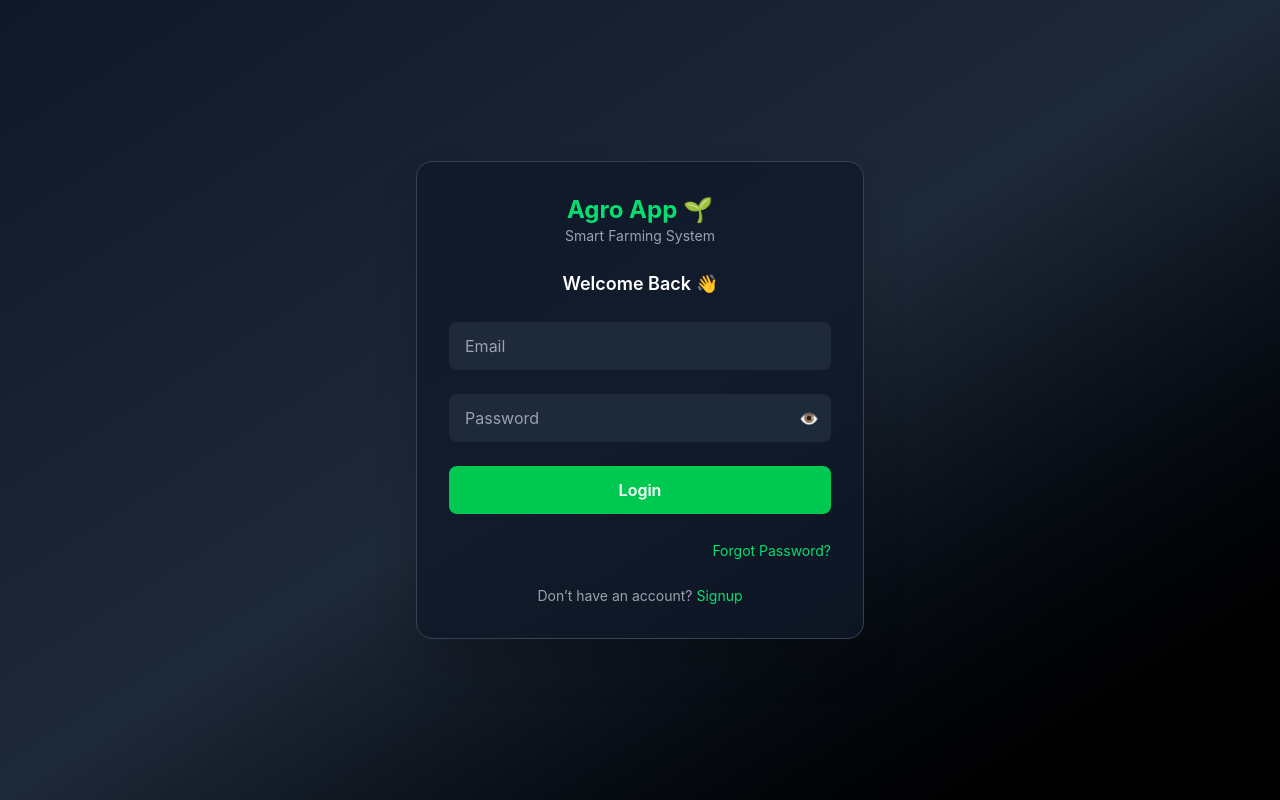
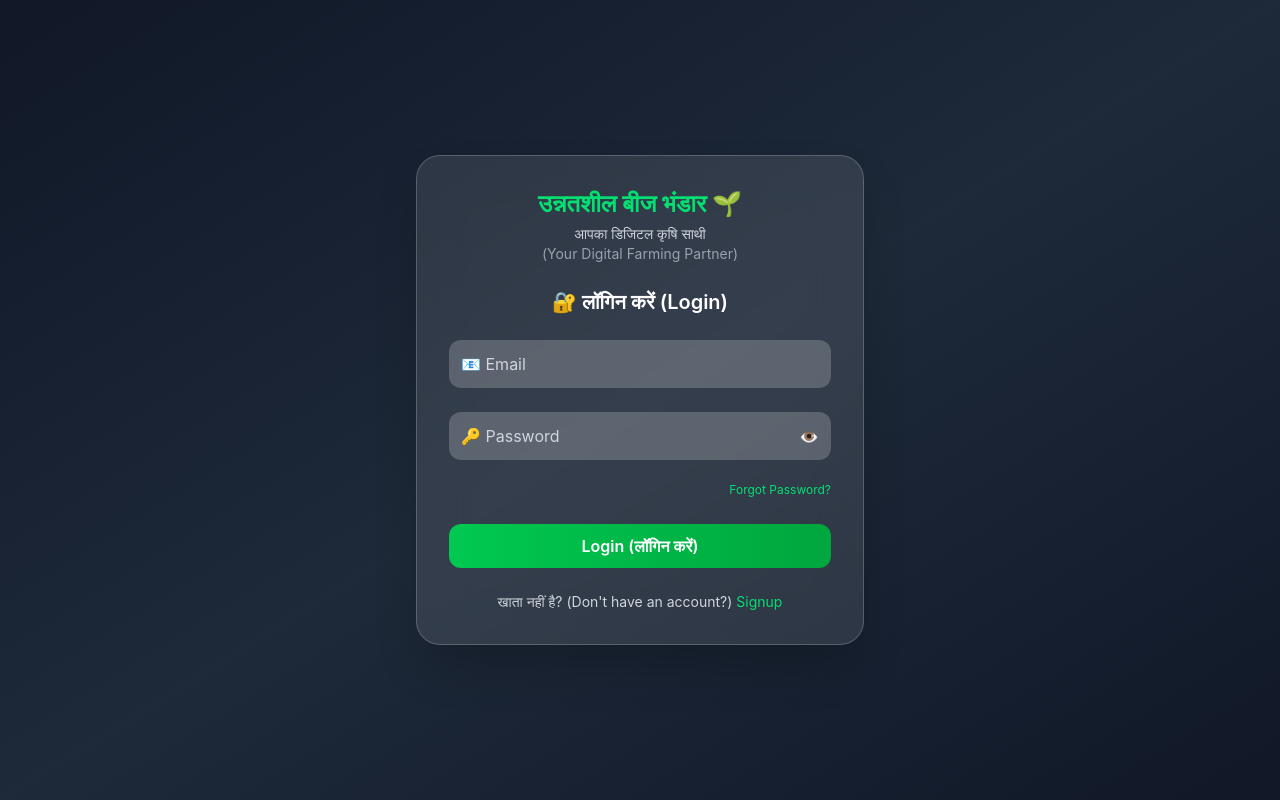
Before and after one commit to Alok-Verma45/agro-app, a React (Vite) app in the folder agro-app-client/: page /login in a window 1280 px wide. Built offline with nearby package versions, Linux system fonts and the light colour scheme.

Commit message:
feat(auth): polish login, signup and reset password UI + form submit support

```diff
--- a/agro-app-client/src/pages/Login.jsx
+++ b/agro-app-client/src/pages/Login.jsx
@@ -10,9 +10,11 @@ function Login() {
 
   const navigate = useNavigate();
 
-  const handleLogin = async () => {
+  const handleLogin = async (e) => {
+    e.preventDefault(); // 🔥 form submit fix
+
     if (!form.email || !form.password) {
-      return setError("Fill all fields");
+      return setError("⚠️ सभी फील्ड भरें (Fill all fields)");
     }
 
     setLoading(true);
@@ -27,47 +29,56 @@ function Login() {
 
       navigate(role === "ADMIN" ? "/dashboard" : "/home");
     } catch {
-      setError("Invalid credentials");
+      setError("❌ गलत जानकारी (Invalid credentials)");
     } finally {
       setLoading(false);
     }
   };
 
   return (
-    <div className="min-h-screen flex items-center justify-center px-4
-    bg-gradient-to-br from-gray-900 via-gray-800 to-black">
+    <div className="min-h-screen flex items-center justify-center
+    px-4 sm:px-6
+    bg-gradient-to-br from-gray-900 via-gray-800 to-gray-900">
 
-      {/* CARD */}
-      <div className="w-full max-w-md p-8 rounded-2xl
-      bg-gray-900/80 border border-gray-700
-      shadow-2xl space-y-6">
+      {/* 🔥 FORM WRAPPER */}
+      <form
+        onSubmit={handleLogin}
+        className="w-full max-w-sm sm:max-w-md p-6 sm:p-8 rounded-2xl sm:rounded-3xl
+        bg-white/10 backdrop-blur-xl border border-white/20
+        shadow-2xl space-y-6"
+      >
 
-        {/* HEADER */}
+        {/* 🌱 BRAND */}
         <div className="text-center">
-          <h1 className="text-2xl font-bold text-green-400">
-            Agro App 🌱
+          <h1 className="text-xl sm:text-2xl font-bold text-green-400">
+            उन्नतशील बीज भंडार 🌱
           </h1>
-          <p className="text-gray-400 text-sm">
-            Smart Farming System
+          <p className="text-gray-300 text-xs sm:text-sm mt-1">
+            आपका डिजिटल कृषि साथी <br />
+            <span className="text-gray-400">
+              (Your Digital Farming Partner)
+            </span>
           </p>
         </div>
 
-        {/* TITLE */}
-        <h2 className="text-lg font-semibold text-center text-white">
-          Welcome Back 👋
+        {/* 🔐 TITLE */}
+        <h2 className="text-lg sm:text-xl font-semibold text-center text-white">
+          🔐 लॉगिन करें (Login)
         </h2>
 
         {/* ERROR */}
         {error && (
-          <p className="text-red-400 text-sm text-center">{error}</p>
+          <p className="text-red-400 text-sm text-center">
+            {error}
+          </p>
         )}
 
-        {/* EMAIL */}
+        {/* 📧 EMAIL */}
         <input
           type="email"
-          placeholder="Email"
-          className="w-full px-4 py-3 rounded-lg
-          bg-gray-800 text-white placeholder-gray-400
+          placeholder="📧 Email"
+          className="w-full p-3 rounded-xl
+          bg-white/20 text-white placeholder-gray-300
           outline-none focus:ring-2 focus:ring-green-400"
           value={form.email}
           onChange={(e) =>
@@ -75,13 +86,13 @@ function Login() {
           }
         />
 
-        {/* PASSWORD */}
+        {/* 🔑 PASSWORD */}
         <div className="relative">
           <input
             type={showPassword ? "text" : "password"}
-            placeholder="Password"
-            className="w-full px-4 py-3 rounded-lg
-            bg-gray-800 text-white placeholder-gray-400
+            placeholder="🔑 Password"
+            className="w-full p-3 rounded-xl
+            bg-white/20 text-white placeholder-gray-300
             outline-none focus:ring-2 focus:ring-green-400"
             value={form.password}
             onChange={(e) =>
@@ -89,44 +100,50 @@ function Login() {
             }
           />
 
-          <button
-            type="button"
+          <span
             onClick={() => setShowPassword(!showPassword)}
-            className="absolute right-3 top-1/2 -translate-y-1/2 text-gray-400"
+            className="absolute right-3 top-3 cursor-pointer text-gray-300 hover:text-white"
           >
             {showPassword ? "🙈" : "👁️"}
-          </button>
+          </span>
         </div>
 
-        {/* LOGIN BUTTON */}
-        <button
-          onClick={handleLogin}
-          disabled={loading}
-          className="w-full py-3 rounded-lg
-          bg-green-500 hover:bg-green-600
-          text-white font-semibold transition"
-        >
-          {loading ? "Logging..." : "Login"}
-        </button>
-
-        {/* 🔥 FORGOT PASSWORD (NEW POSITION) */}
-        <div className="text-right">
+        {/* 🔥 FORGOT PASSWORD */}
+        <div className="text-right -mt-2">
           <Link
             to="/forgot-password"
-            className="text-sm text-green-400 hover:underline"
+            className="text-xs text-green-400 hover:underline"
           >
             Forgot Password?
           </Link>
         </div>
 
-        {/* SIGNUP */}
-        <p className="text-sm text-center text-gray-400">
-          Don’t have an account?{" "}
+        {/* 🚀 BUTTON */}
+        <button
+          type="submit" // 🔥 important
+          disabled={loading}
+          className="w-full py-2.5 rounded-xl
+          bg-gradient-to-r from-green-500 to-green-600
+          hover:scale-105 active:scale-95
+          disabled:opacity-50
+          text-white font-semibold transition flex items-center justify-center gap-2"
+        >
+          {loading && (
+            <span className="w-4 h-4 border-2 border-white border-t-transparent rounded-full animate-spin"></span>
+          )}
+          {loading
+            ? "लॉगिन हो रहा है..."
+            : "Login (लॉगिन करें)"}
+        </button>
+
+        {/* 🔗 SIGNUP */}
+        <p className="text-xs sm:text-sm text-center text-gray-300">
+          खाता नहीं है? (Don't have an account?){" "}
           <Link to="/signup" className="text-green-400 hover:underline">
             Signup
           </Link>
         </p>
-      </div>
+      </form>
     </div>
   );
 }
--- a/agro-app-client/src/pages/ResetPassword.jsx
+++ b/agro-app-client/src/pages/ResetPassword.jsx
@@ -73,13 +73,14 @@ function ResetPassword() {
 
   return (
     <div className="min-h-screen flex items-center justify-center px-4
-    bg-gray-100 dark:bg-gray-900">
+    bg-gradient-to-br from-gray-900 via-gray-800 to-black">
 
       <div className="w-full max-w-md p-6 rounded-2xl
-      bg-white dark:bg-gray-800 shadow-xl space-y-5">
+      bg-gray-900/80 border border-gray-700
+      shadow-2xl space-y-5">
 
         {/* TITLE */}
-        <h1 className="text-xl font-semibold text-center text-gray-800 dark:text-white">
+        <h1 className="text-xl font-semibold text-center text-white">
           Reset Password 🔐
         </h1>
 
@@ -89,22 +90,21 @@ function ResetPassword() {
             type={showPass ? "text" : "password"}
             placeholder="New Password"
             className="w-full px-4 py-3 rounded-lg
-            bg-gray-100 dark:bg-gray-700
-            text-gray-800 dark:text-white
-            outline-none focus:ring-2 focus:ring-green-500"
+            bg-gray-800 text-white placeholder-gray-400
+            outline-none focus:ring-2 focus:ring-green-400"
             value={password}
             onChange={(e) => setPassword(e.target.value)}
           />
           <button
             onClick={() => setShowPass(!showPass)}
-            className="absolute right-3 top-1/2 -translate-y-1/2 text-gray-500"
+            className="absolute right-3 top-1/2 -translate-y-1/2 text-gray-400"
           >
             {showPass ? "🙈" : "👁️"}
           </button>
         </div>
 
         {/* 🔥 STRENGTH BAR */}
-        <div className="h-2 w-full bg-gray-300 rounded">
+        <div className="h-2 w-full bg-gray-700 rounded">
           <div
             className={`h-2 rounded ${getStrengthColor()}`}
             style={{ width: `${(strength / 4) * 100}%` }}
@@ -113,16 +113,16 @@ function ResetPassword() {
 
         {/* RULES */}
         <div className="text-xs space-y-1">
-          <p className={rules.length ? "text-green-500" : "text-gray-400"}>
+          <p className={rules.length ? "text-green-400" : "text-gray-500"}>
             • At least 6 characters
           </p>
-          <p className={rules.upper ? "text-green-500" : "text-gray-400"}>
+          <p className={rules.upper ? "text-green-400" : "text-gray-500"}>
             • One uppercase letter
           </p>
-          <p className={rules.number ? "text-green-500" : "text-gray-400"}>
+          <p className={rules.number ? "text-green-400" : "text-gray-500"}>
             • One number
           </p>
-          <p className={rules.special ? "text-green-500" : "text-gray-400"}>
+          <p className={rules.special ? "text-green-400" : "text-gray-500"}>
             • One special character
           </p>
         </div>
@@ -133,15 +133,14 @@ function ResetPassword() {
             type={showConfirm ? "text" : "password"}
             placeholder="Confirm Password"
             className="w-full px-4 py-3 rounded-lg
-            bg-gray-100 dark:bg-gray-700
-            text-gray-800 dark:text-white
-            outline-none focus:ring-2 focus:ring-green-500"
+            bg-gray-800 text-white placeholder-gray-400
+            outline-none focus:ring-2 focus:ring-green-400"
             value={confirm}
             onChange={(e) => setConfirm(e.target.value)}
           />
           <button
             onClick={() => setShowConfirm(!showConfirm)}
-            className="absolute right-3 top-1/2 -translate-y-1/2 text-gray-500"
+            className="absolute right-3 top-1/2 -translate-y-1/2 text-gray-400"
           >
             {showConfirm ? "🙈" : "👁️"}
           </button>
@@ -150,7 +149,7 @@ function ResetPassword() {
         {/* MATCH CHECK */}
         {confirm && (
           <p className={`text-sm ${
-            password === confirm ? "text-green-500" : "text-red-500"
+            password === confirm ? "text-green-400" : "text-red-400"
           }`}>
             {password === confirm
               ? "✔ Passwords match"
@@ -173,7 +172,7 @@ function ResetPassword() {
         {/* MESSAGE */}
         {msg && (
           <p className={`text-center text-sm ${
-            isError ? "text-red-500" : "text-green-500"
+            isError ? "text-red-400" : "text-green-400"
           }`}>
             {msg}
           </p>
--- a/agro-app-client/src/pages/Signup.jsx
+++ b/agro-app-client/src/pages/Signup.jsx
@@ -42,7 +42,9 @@ function Signup() {
     return null;
   };
 
-  const handleSignup = async () => {
+  const handleSignup = async (e) => {
+    e.preventDefault(); // 🔥 IMPORTANT (form submit)
+
     const validationError = validate();
     if (validationError) {
       setError(validationError);
@@ -72,10 +74,13 @@ function Signup() {
     px-4 sm:px-6
     bg-gradient-to-br from-gray-900 via-gray-800 to-gray-900">
 
-      {/* 🔥 CARD */}
-      <div className="w-full max-w-sm sm:max-w-md p-6 sm:p-8 rounded-2xl sm:rounded-3xl
-      bg-white/10 backdrop-blur-xl border border-white/20
-      shadow-2xl">
+      {/* 🔥 FORM WRAP */}
+      <form
+        onSubmit={handleSignup}
+        className="w-full max-w-sm sm:max-w-md p-6 sm:p-8 rounded-2xl sm:rounded-3xl
+        bg-white/10 backdrop-blur-xl border border-white/20
+        shadow-2xl"
+      >
 
         {/* 🌱 BRAND */}
         <div className="text-center mb-6">
@@ -164,7 +169,7 @@ function Signup() {
 
         {/* 🚀 BUTTON */}
         <button
-          onClick={handleSignup}
+          type="submit" // 🔥 IMPORTANT
           disabled={loading}
           className="w-full py-2.5 rounded-xl
           bg-gradient-to-r from-green-500 to-green-600
@@ -184,7 +189,7 @@ function Signup() {
             Login
           </Link>
         </p>
-      </div>
+      </form>
     </div>
   );
 }
```
